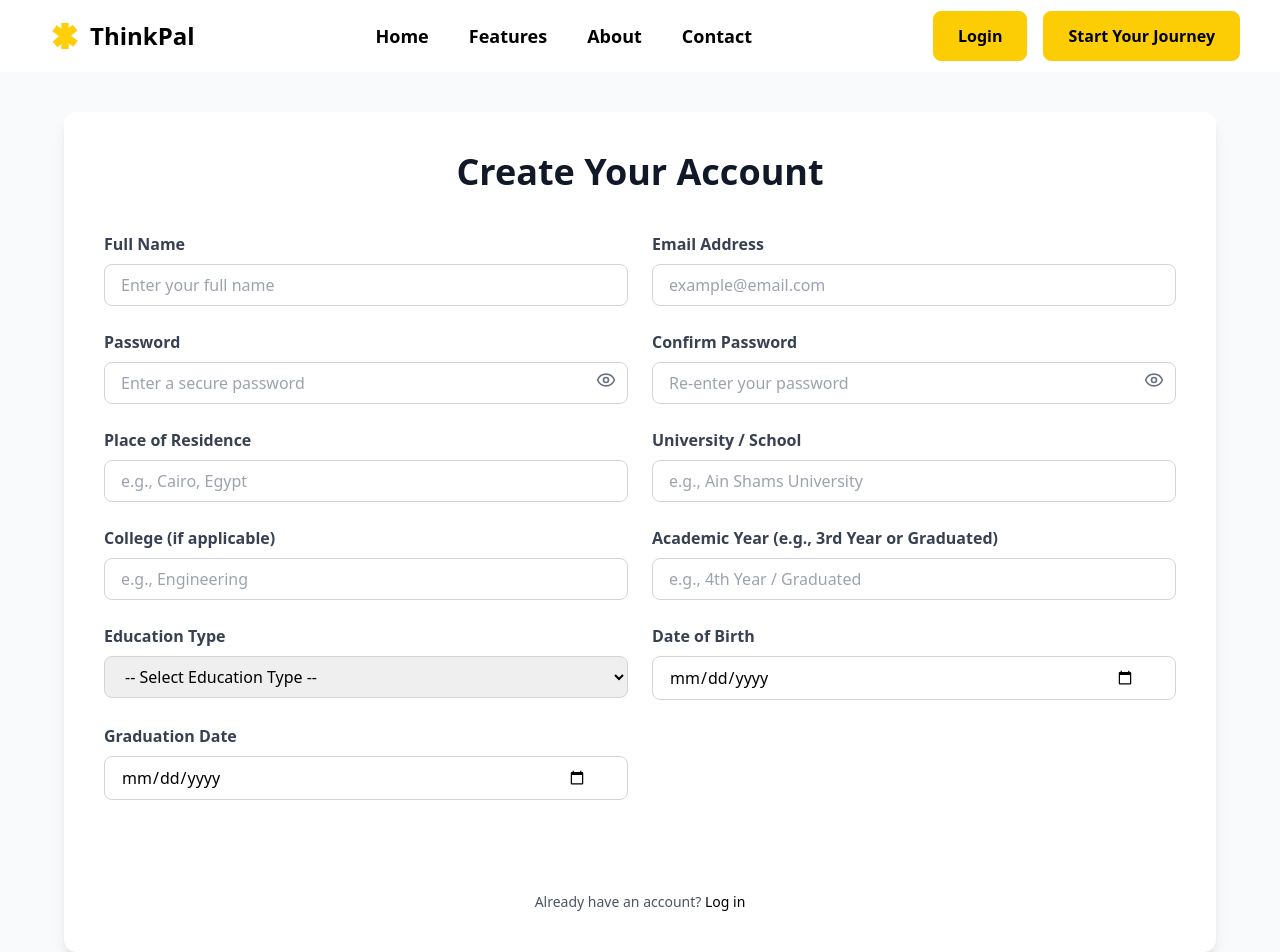
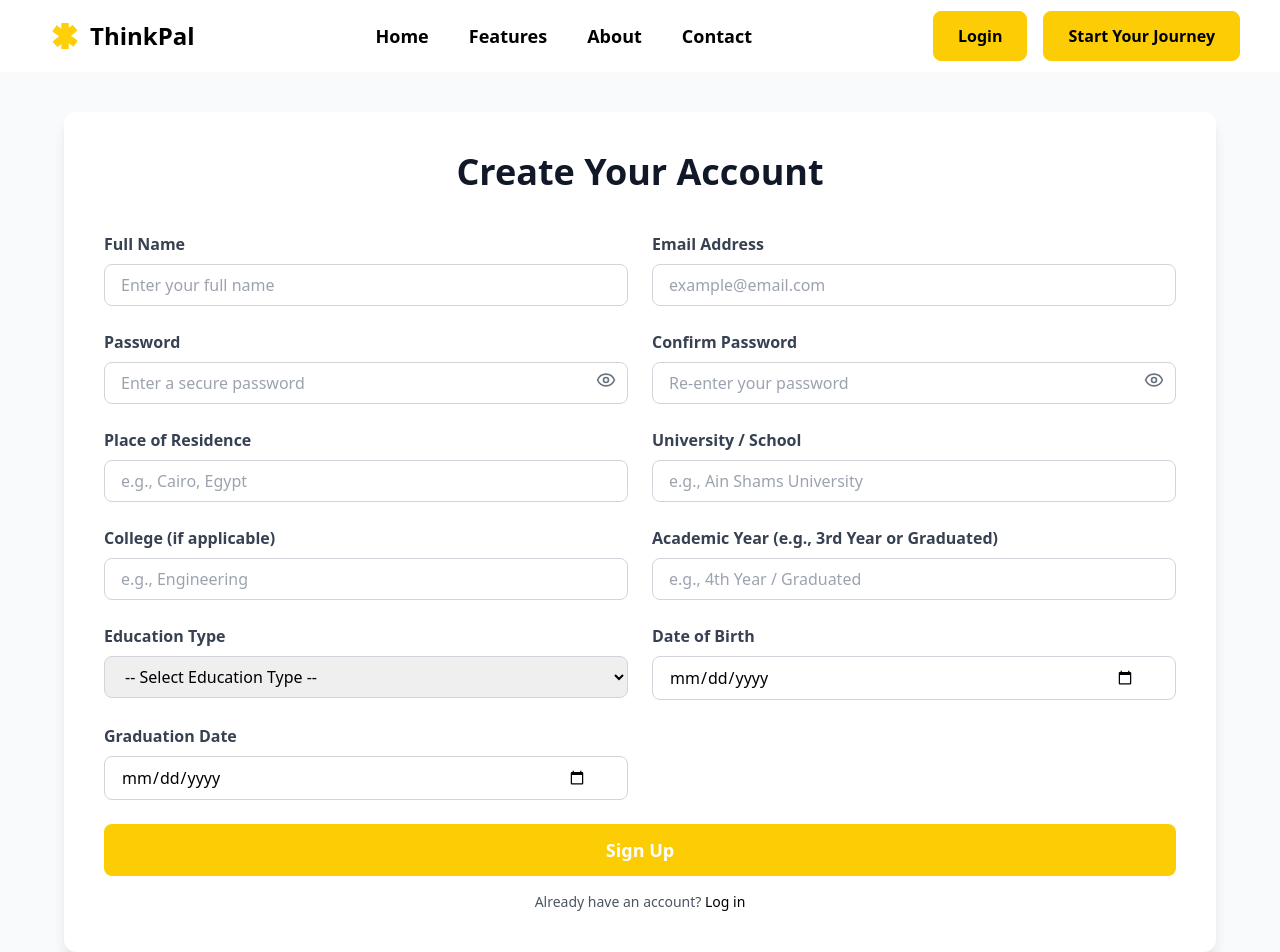
Before and after one commit to Abdalla-Elhagar/think-pal, a Next.js app: page /sign-up in a window 1280 px wide. Shown: the top 952 px of the page. Built offline with nearby package versions, Linux system fonts and the light colour scheme.

Commit message:
Update SignUp button background color for consistency with theme

```diff
--- a/src/app/sign-up/page.tsx
+++ b/src/app/sign-up/page.tsx
@@ -57,7 +57,7 @@ export default function SignUp() {
             <button
             aria-label='Sign Up'
               type="submit"
-              className="w-full bg-min hover:bg-[#e6b800] text-white font-semibold py-3 px-6 rounded-lg text-lg transition"
+              className="w-full bg-main hover:bg-[#e6b800] text-white font-semibold py-3 px-6 rounded-lg text-lg transition"
             >
               Sign Up
             </button>
```
